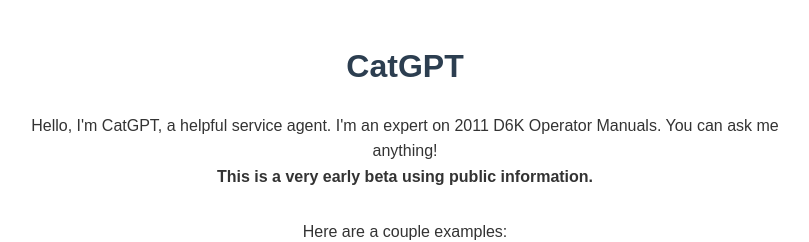
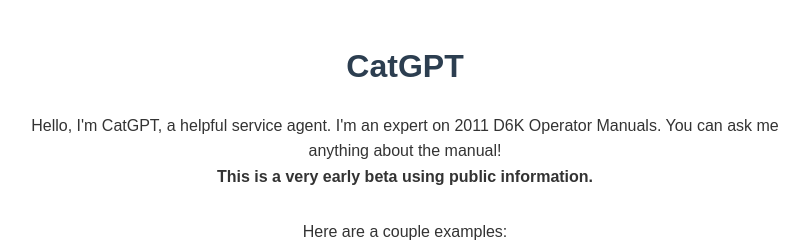
Before and after one commit to dmyklejord/dmyklejord.github.io, a plain HTML site: page index.html in a window 1280 px wide. Shown: the top 242 px of the page, without its empty margins (235-1044 px from the left). Drawn offline with Linux system fonts and the light colour scheme.

Commit message:
Update index.html

```diff
--- a/index.html
+++ b/index.html
@@ -45,7 +45,7 @@
 <body>
     <h1>CatGPT</h1>
     <p>
-        Hello, I'm CatGPT, a helpful service agent. I'm an expert on 2011 D6K Operator Manuals. You can ask me anything!
+        Hello, I'm CatGPT, a helpful service agent. I'm an expert on 2011 D6K Operator Manuals. You can ask me anything about the manual!
     <br> <b> This is a very early  beta using public information. </b>
     </p>
 
```
